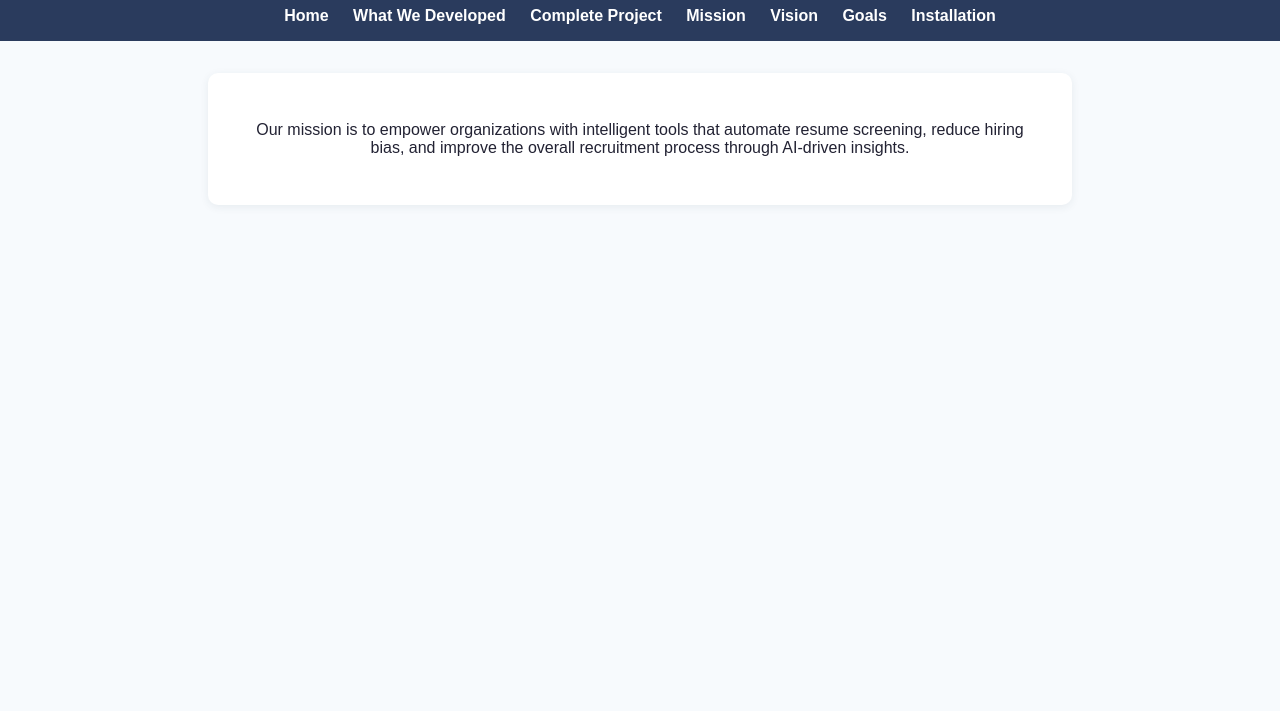
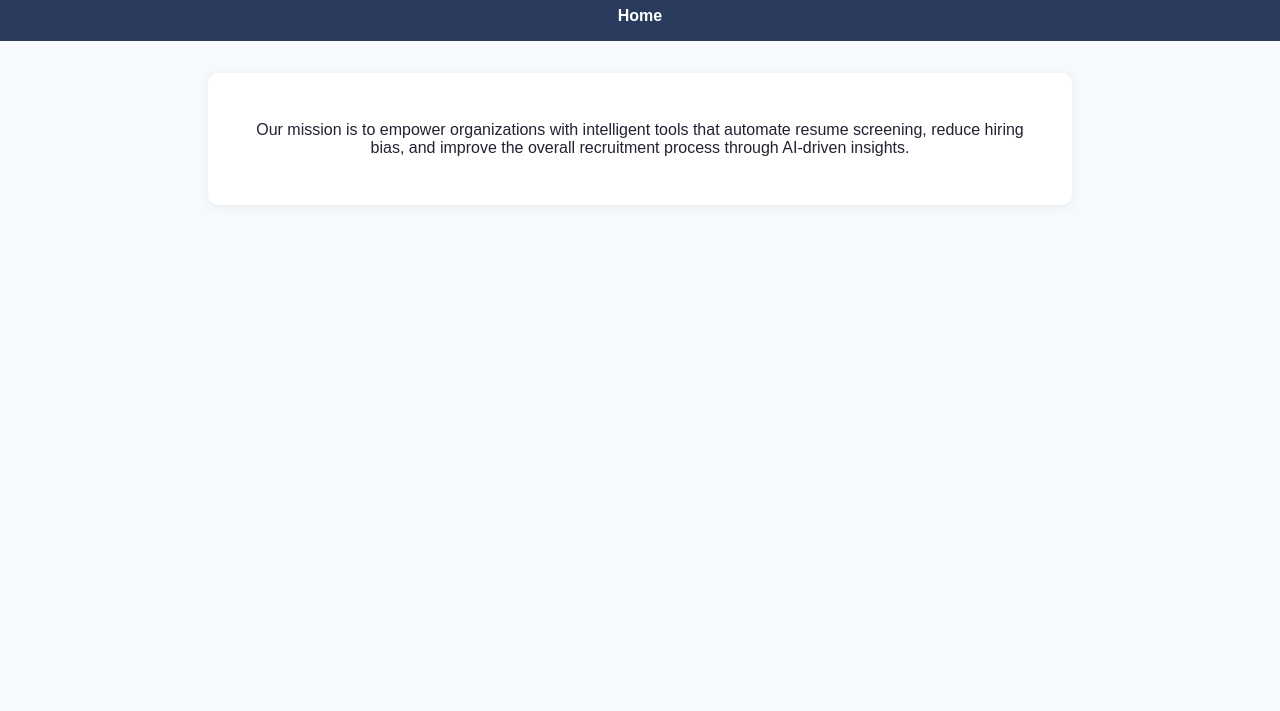
Before and after one commit to Ganomanut/junubinTech_website1, a plain HTML site: page mission.html in a window 1280 px wide. Shown: the part 89-800 px from the top of the page. Drawn offline with Linux system fonts and the light colour scheme.

Commit message:
Update mission.html

```diff
--- a/mission.html
+++ b/mission.html
@@ -10,12 +10,7 @@
         <h1>Project Mission</h1>
         <nav>
             <a href="index.html">Home</a>
-            <a href="what_we_developed.html">What We Developed</a>
-            <a href="complete_project.html">Complete Project</a>
-            <a href="project_mission.html">Mission</a>
-            <a href="project_vision.html">Vision</a>
-            <a href="goals.html">Goals</a>
-            <a href="web_app_installation_process.html">Installation</a>
+
         </nav>
     </header>
     <main>
```
